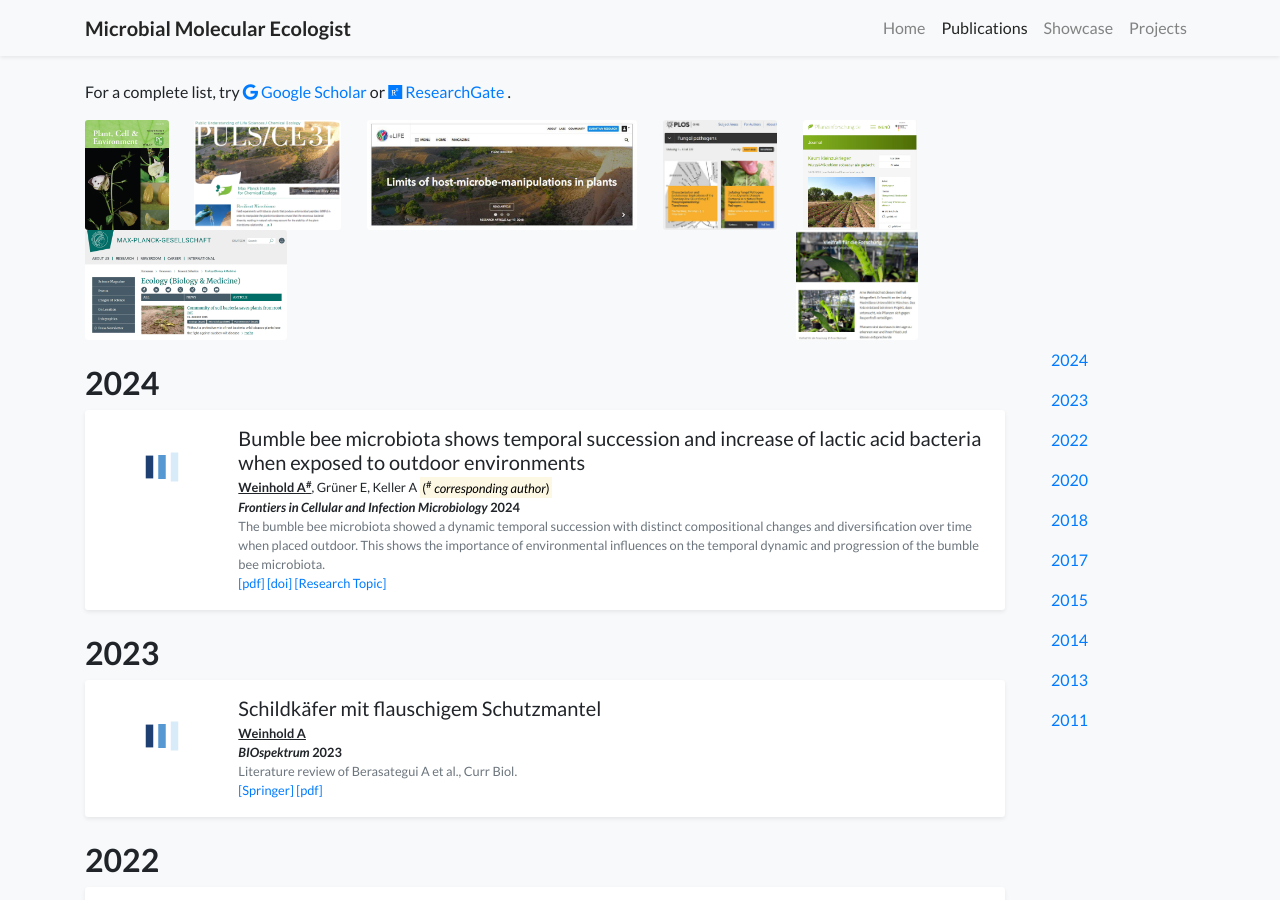
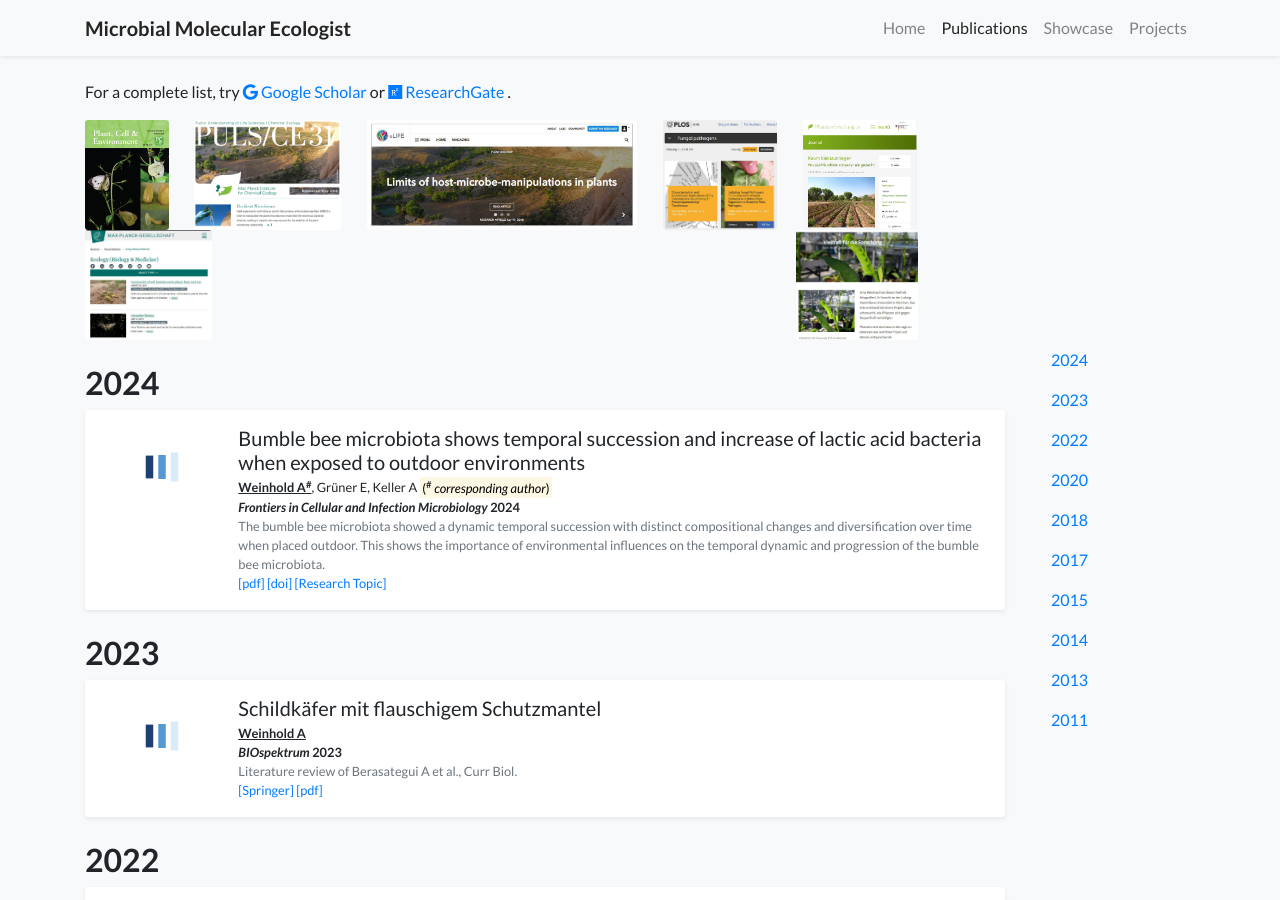
Before and after one commit to micromole/micromole.github.io, a Jekyll site: the page built from publications.html, in a window 1280 px wide and 900 px high. Built offline with Jekyll 4.4.1, drawn with Linux system fonts in a browser that asks for light colours; nearby versions of some CDN libraries; comment, search, counter and statistics services are not loaded; a style sheet for code colours, icons or effects is not loaded.

Commit message:
Update publications.html

```diff
--- a/publications.html
+++ b/publications.html
@@ -23,7 +23,7 @@ body_attr: >-
             <img src="/assets/images/covers/cover_elife.jpg" alt="Image 3" class="rounded-sm img-fluid small-img">
             <img src="/assets/images/covers/cover_plossmall.jpg" alt="Image 3" class="rounded-sm img-fluid small-img">
             <img src="/assets/images/covers/cover_pflanzenforschung.jpg" alt="Image 3" class="rounded-sm img-fluid small-img">
-            <img src="/assets/images/covers/cover_mpgpress.jpg" alt="Image 3" class="rounded-sm img-fluid small-img">
+            <img src="/assets/images/covers/cover_mpgpress2.jpg" alt="Image 3" class="rounded-sm img-fluid small-img">
             <img src="/assets/images/covers/cover_blattgefluster.jpg" alt="Image 3" class="rounded-sm img-fluid small-img">
         </div>
     </div>
```
